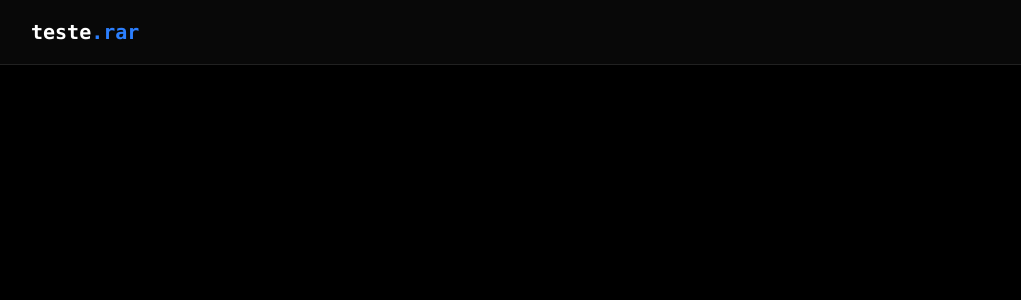
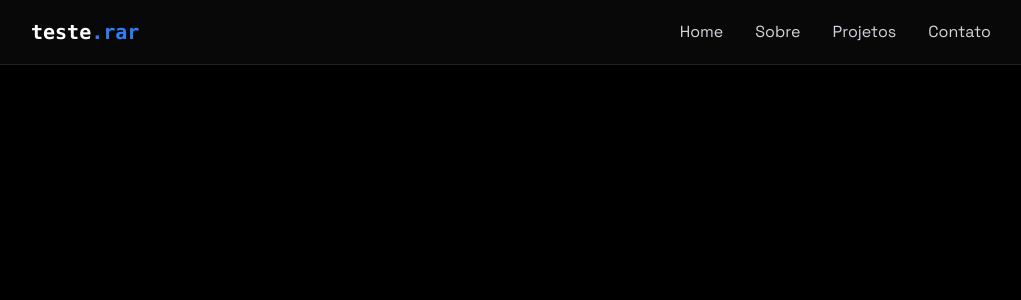
Before and after one commit to Danreby/danreby-portifolio, a React (Vite) app: page / in a window 1280 px wide. Shown: the top 300 px of the page, without its empty margins (129-1150 px from the left). Built offline with nearby package versions, Linux system fonts and the light colour scheme.

Commit message:
Barra de menu Lateral

```diff
--- a/src/App.jsx
+++ b/src/App.jsx
@@ -3,15 +3,18 @@
 import { LoadingScreen } from "./components/LoadingSreen";
 import "./index.css";
 import { NavBar } from "./components/NavBar";
+import { MobileMenu } from "./components/MobileMenu";
 
 function App() {
   const [isLoaded, setIsLoaded] = useState(false);
+  const [menuOpen, setMenuOpen] = useState(false);
 
   return (
     <>
       {!isLoaded && <LoadingScreen onComplete={() => setIsLoaded(true)} />} {""}
         <div className={`min-h-screen transition-opacity duration-700 ${isLoaded ? "opacity-100" : "opacity-0"} bg-black text-gray-100`}>
-          <NavBar />
+          <NavBar menuOpen={menuOpen} setMenuOpen={setMenuOpen}/>
+          <MobileMenu menuOpen={menuOpen} setMenuOpen={setMenuOpen}/>
         </div>
     </>
   )
--- /dev/null
+++ b/src/components/MobileMenu.jsx
@@ -0,0 +1,28 @@
+import { useEffect } from "react";
+
+export const MobileMenu = ({ menuOpen, setMenuOpen }) => {
+  return (
+    <div
+      className={`fixed top-0 left-0 w-full h-full bg-black z-40 flex flex-col items-center justify-center transition-all duration-300 ease-in-out
+        ${menuOpen
+          ? "h-screen opacity-100 pointer-events-auto"
+          : "h-0 opacity-0 pointer-events-none"
+      }`}
+    >
+      <button onClick={() => setMenuOpen(false)} className="absolute top-6 right-6 text-white text-3xl focus:outline-none cursor-pointer"
+        aria-label="Close Menu" title="Close Menu"
+        >
+        &times;
+      </button>
+
+        <a href="#home" onClick={() => setMenuOpen(false)} className={`text-2xl font-semibold text-white my-4 transform transition-transform duration-300
+            ${menuOpen ? "opacity-100 translate-y-0" : "opacity-0 translate-y-5"}`}> Home </a>
+        <a href="#about" onClick={() => setMenuOpen(false)} className={`text-2xl font-semibold text-white my-4 transform transition-transform duration-300
+            ${menuOpen ? "opacity-100 translate-y-0" : "opacity-0 translate-y-5"}`}> Sobre </a>
+        <a href="#projects" onClick={() => setMenuOpen(false)} className={`text-2xl font-semibold text-white my-4 transform transition-transform duration-300
+            ${menuOpen ? "opacity-100 translate-y-0" : "opacity-0 translate-y-5"}`}> Projetos </a>
+        <a href="#contact" onClick={() => setMenuOpen(false)} className={`text-2xl font-semibold text-white my-4 transform transition-transform duration-300
+            ${menuOpen ? "opacity-100 translate-y-0" : "opacity-0 translate-y-5"}`}> Contato </a>
+    </div>
+  );
+};
--- a/src/components/NavBar.jsx
+++ b/src/components/NavBar.jsx
@@ -1,11 +1,28 @@
+import { useEffect } from "react"
 
 
-export const NavBar = () => {
+export const NavBar = ({menuOpen, setMenuOpen}) => {
+
+        useEffect(() => {
+            document.body.style.overflow = menuOpen ? "hidden" : "auto";
+        }, [menuOpen]);
+
   return (
     <nav className="fixed top-0 w-full z-40 bg-[rgba(10,10,10,0.8)] backdrop-blur-lg border-b border-white/10 shadow-lg">
         <div className="max-w-5xl mx-auto px-4 sm:px-6 lg:px-8">
             <div className="flex items-center justify-between h-16">
                 <a href="#home" className="font-mono text-xl font-bold text-white"> teste<span className="text-blue-500">.rar</span> </a>
+
+                <div className="w-7 h-5 relative cursor-pointer z-40 md:hidden" onClick={() => setMenuOpen((prev) => !prev)}>
+                    &#9776;
+                </div>
+
+                <div className="hidden md:flex items-center space-x-8">
+                    <a href="#home" className="text-gray-300 hover:text-white transition-colors"> Home </a>
+                    <a href="#about" className="text-gray-300 hover:text-white transition-colors"> Sobre </a>
+                    <a href="#projects" className="text-gray-300 hover:text-white transition-colors"> Projetos </a>
+                    <a href="#contact" className="text-gray-300 hover:text-white transition-colors"> Contato </a>
+                </div>
             </div>
         </div>
     </nav>
```
